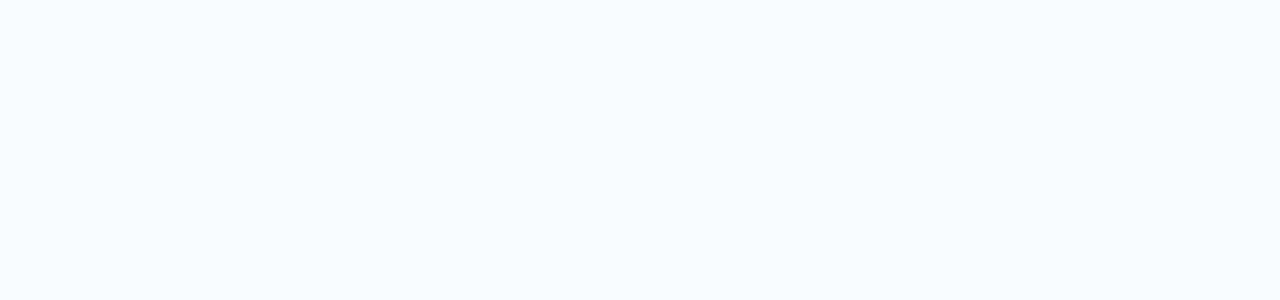
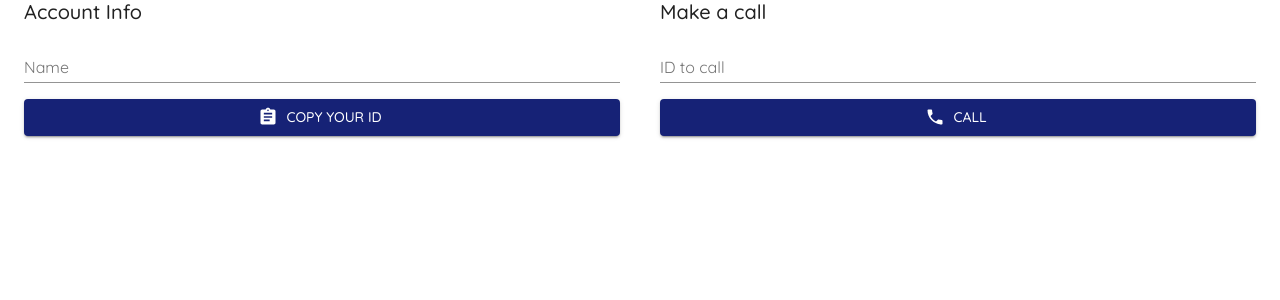
Before and after one commit to ursac-online/ursaconline, a React (Create React App) app: page /videoApp in a window 1280 px wide. Before the commit this address had no page. Shown: the top 300 px of the page. Built offline with nearby package versions, Linux system fonts and the light colour scheme; no server answers.

Commit message:
committed with heroku server

```diff
--- a/package.json
+++ b/package.json
@@ -1,6 +1,6 @@
 {
   "homepage": "http://ursac-online.github.io/",
-  "name": "project-lms",
+  "name": "ursaconline",
   "version": "0.1.0",
   "private": true,
   "dependencies": {
@@ -14,13 +14,17 @@
     "firebase": "^9.9.1",
     "formik": "^2.2.9",
     "js-cookie": "^3.0.1",
+    "peerjs": "^1.4.7",
     "react": "^18.1.0",
+    "react-copy-to-clipboard": "^5.1.0",
     "react-dom": "^18.1.0",
     "react-router-dom": "^6.3.0",
     "react-scripts": "5.0.1",
     "react-table": "^7.8.0",
     "react-webcam": "^7.0.1",
     "react-yup": "^1.24.1",
+    "simple-peer": "^9.11.1",
+    "socket.io-client": "^4.5.3",
     "web-vitals": "^2.1.4",
     "yup": "^0.32.11"
   },
--- a/src/App.js
+++ b/src/App.js
@@ -14,7 +14,7 @@ import TeacherFeed from './pages/TeacherFeed';
 
 import StudentLayout from './components/StudentLayout';
 import Quiz from './pages/Quiz';
-import VideoStream from './components/VideoStream';
+import VideoApp from './components/VideoApp';
 
 import BasicTable from './components/test/BasicTable';
 import CreateClassroom from './pages/CreateClassroom';
@@ -124,7 +124,7 @@ function App() {
 
           <Route path='/quiz' element={<Quiz />} />
 
-          <Route path='/videoStream' element={<VideoStream />} />
+          <Route path='/videoApp' element={<VideoApp />} />
 
           <Route path='/basicTable' element={<BasicTable />} />
 
--- /dev/null
+++ b/src/Context.js
@@ -0,0 +1,104 @@
+import React, { createContext, useState, useRef, useEffect } from 'react';
+import { io } from 'socket.io-client';
+import Peer from 'simple-peer';
+
+const Context = createContext();
+
+// const socket = io('http://localhost:5000');
+const socket = io('https://ursac-online.herokuapp.com');
+
+const ContextProvider = ({ children }) => {
+  const [callAccepted, setCallAccepted] = useState(false);
+  const [callEnded, setCallEnded] = useState(false);
+  const [stream, setStream] = useState();
+  const [name, setName] = useState('');
+  const [call, setCall] = useState({});
+  const [me, setMe] = useState('');
+
+  const myVideo = useRef();
+  const userVideo = useRef();
+  const connectionRef = useRef();
+
+  useEffect(() => {
+    navigator.mediaDevices.getUserMedia({ video: true, audio: true })
+      .then((currentStream) => {
+        setStream(currentStream);
+
+        myVideo.current.srcObject = currentStream;
+      });
+
+    socket.on('me', (id) => setMe(id));
+
+    socket.on('callUser', ({ from, name: callerName, signal }) => {
+      setCall({ isReceivingCall: true, from, name: callerName, signal });
+    });
+  }, []);
+
+  const answerCall = () => {
+    setCallAccepted(true);
+
+    const peer = new Peer({ initiator: false, trickle: false, stream });
+
+    peer.on('signal', (data) => {
+      socket.emit('answerCall', { signal: data, to: call.from });
+    });
+
+    peer.on('stream', (currentStream) => {
+      userVideo.current.srcObject = currentStream;
+    });
+
+    peer.signal(call.signal);
+
+    connectionRef.current = peer;
+  };
+
+  const callUser = (id) => {
+    const peer = new Peer({ initiator: true, trickle: false, stream });
+
+    peer.on('signal', (data) => {
+      socket.emit('callUser', { userToCall: id, signalData: data, from: me, name });
+    });
+
+    peer.on('stream', (currentStream) => {
+      userVideo.current.srcObject = currentStream;
+    });
+
+    socket.on('callAccepted', (signal) => {
+      setCallAccepted(true);
+
+      peer.signal(signal);
+    });
+
+    connectionRef.current = peer;
+  };
+
+  const leaveCall = () => {
+    setCallEnded(true);
+
+    connectionRef.current.destroy();
+
+    window.location.reload();
+  };
+
+  return (
+    <Context.Provider value={{
+      call,
+      callAccepted,
+      myVideo,
+      userVideo,
+      stream,
+      name,
+      setName,
+      callEnded,
+      me,
+      callUser,
+      leaveCall,
+      answerCall,
+    }}
+    >
+      {children}
+    </Context.Provider>
+  );
+};
+
+export { ContextProvider, Context };
--- /dev/null
+++ b/src/components/Notification.js
@@ -0,0 +1,23 @@
+import React, { useContext } from 'react';
+import { Button } from '@material-ui/core';
+
+import { Context } from '../Context';
+
+const Notifications = () => {
+  const { answerCall, call, callAccepted } = useContext(Context);
+
+  return (
+    <>
+      {call.isReceivingCall && !callAccepted && (
+        <div>
+          <h1>{call.name} is calling...</h1>
+          <Button variant="contained" color="primary" onClick={answerCall}>
+            Answer
+          </Button>
+        </div>
+      )}
+    </>
+  );
+};
+
+export default Notifications;
--- /dev/null
+++ b/src/components/Sidebar.js
@@ -0,0 +1,63 @@
+import React, { useState, useContext } from 'react';
+import { Button, TextField, Grid, Typography, Container, Paper, Box } from '@material-ui/core';
+import { CopyToClipboard } from 'react-copy-to-clipboard';
+import { Assignment, Phone, PhoneDisabled } from '@material-ui/icons';
+import { makeStyles } from '@material-ui/core/styles';
+
+import { Context } from '../Context';
+
+const useStyles = makeStyles((theme) => ({
+  margin: {
+    marginTop: theme.spacing(2),
+  }
+}));
+
+const Sidebar = ({ children }) => {
+  const { me, callAccepted, name, setName, callEnded, leaveCall, callUser } = useContext(Context);
+  const [idToCall, setIdToCall] = useState('');
+  const classes = useStyles();
+
+  return (
+    <Box>
+      <form noValidate autoComplete="off">
+        <Grid container spacing={5} className={classes.gridContainer}>
+          <Grid item xs={12} md={6}>
+            <Typography gutterBottom variant="h6">Account Info</Typography>
+            <TextField label="Name" value={name} onChange={(e) => setName(e.target.value)} fullWidth />
+
+
+            <Box mt={2}>
+              <CopyToClipboard text={me}>
+                <Button variant="contained" color="secondary" fullWidth startIcon={<Assignment fontSize="large" />}>
+                  Copy Your ID
+                </Button>
+              </CopyToClipboard>
+            </Box>
+
+
+          </Grid>
+          <Grid item xs={12} md={6}>
+            <Typography gutterBottom variant="h6">Make a call</Typography>
+            <TextField label="ID to call" value={idToCall} onChange={(e) => setIdToCall(e.target.value)} fullWidth />
+
+            <Box mt={2}>
+              {callAccepted && !callEnded ? (
+                <Button variant="contained"  startIcon={<PhoneDisabled fontSize="large" />} fullWidth onClick={leaveCall}>
+                  Hang Up
+                </Button>
+              ) : (
+                <Button variant="contained" color="secondary" startIcon={<Phone fontSize="large" />} fullWidth onClick={() => callUser(idToCall)}>
+                  Call
+                </Button>
+              )}
+            </Box>
+
+          </Grid>
+        </Grid>
+      </form>
+      {children}
+    </Box>
+  );
+};
+
+export default Sidebar;
--- /dev/null
+++ b/src/components/VideoApp.js
@@ -0,0 +1,33 @@
+import React from 'react';
+import { Typography, AppBar, Dialog, Container, Box } from '@material-ui/core';
+import { makeStyles } from '@material-ui/core/styles';
+
+import VideoStream from './VideoStream';
+import Sidebar from './Sidebar';
+import Notifications from './Notification';
+
+const useStyles = makeStyles((theme) => ({
+  appBar: {
+    backgroundColor: 'red'
+  }
+}));
+
+const VideoApp = () => {
+  const classes = useStyles();
+
+  return (
+    <Dialog open={true} className={classes.appBar} fullScreen>
+      <Container>
+        <Box mt={7}>
+          <VideoStream />
+          <Sidebar>
+            <Notifications />
+          </Sidebar>
+        </Box>
+      </Container>
+
+    </Dialog>
+  );
+};
+
+export default VideoApp;
--- a/src/components/VideoStream.js
+++ b/src/components/VideoStream.js
@@ -1,53 +1,55 @@
-import { Button, Container, Grid, makeStyles, Paper } from '@material-ui/core'
-import { React, useRef, useState } from 'react'
-import Webcam from 'react-webcam'
+import React, { useContext } from 'react';
+import { Grid, Typography, Paper, makeStyles, Dialog, Box } from '@material-ui/core';
 
-const videoConstraints = {
-    width: 1280,
-    height: 720,
-    facingMode: "user"
+import { Context } from '../Context';
+
+const useStyles = makeStyles((theme) => ({
+  video: {
+    width: '100%',
+    [theme.breakpoints.down('xs')]: {
+      width: '300px',
+    },
+  },
+  container: {
+    width: '100%',
+    maxWidth: '1400px',
+    boxShadow: theme.shadows[5]
+  },
+  gridContainer: {
+    justifyContent: 'center',
+    [theme.breakpoints.down('xs')]: {
+      flexDirection: 'column',
+    },
+  },
+  paper: {
+    padding: '10px'
+  },
+}));
+
+const VideoStream = () => {
+  const { name, callAccepted, myVideo, userVideo, callEnded, stream, call } = useContext(Context);
+  const classes = useStyles();
+
+  return (
+    <Grid container justifyContent='center' spacing={10}>
+      {stream && (
+        <Box mb={5} mt={2} p={5} className={classes.container}>
+          <Grid item xs={12}>
+              <Typography variant="h5" gutterBottom>{name || 'Phil Cajurao'}</Typography>
+              <video playsInline muted ref={myVideo} autoPlay className={classes.video} />
+          </Grid>
+        </Box>
+      )}
+      {callAccepted && !callEnded && (
+        <Box mb={5} p={5} className={classes.container}>
+          <Grid item xs={12}>
+              <Typography variant="h5" gutterBottom>{call.name || 'Phil Cajurao'}</Typography>
+              <video playsInline muted ref={userVideo} autoPlay className={classes.video} />
+          </Grid>
+        </Box>
+      )}
+    </Grid>
+  );
 };
 
-const useStyle = makeStyles(theme => {
-    return {
-        paper: {
-            padding: '20px'
-        }
-    }
-})
-
-export default function VideoStream() {
-    const classes = useStyle()
-    const webref = useRef(true)
-    const [showImage, setShowImage] = useState(null)
-    const handleSnap = () => {
-       let img = webref.current.getScreenShot()
-       setShowImage(img)
-    }
-    return (
-        <div>
-            <Container>
-            <Paper className={classes.paper} elevation={2}>
-                <Container>
-                    <Grid container justifyContent='center' alignContent='center' alignItems='center'>
-                        <Grid item>
-                            <Container>
-                <Webcam
-
-                    audio={false}
-                    height='auto'
-                    screenshotFormat="image/jpeg"
-                    width={450}
-                    videoConstraints={videoConstraints} />
-                    </Container>
-                <Button onClick={handleSnap} variant='contained'color='secondary' fullWidth >Snap</Button>
-
-                <img src={showImage} alt="" />
-                </Grid>
-                </Grid>
-                </Container>
-            </Paper>
-            </Container>
-        </div>
-    )
-}
+export default VideoStream;
--- a/src/index.js
+++ b/src/index.js
@@ -1,10 +1,14 @@
 import React from 'react';
 import ReactDOM from 'react-dom/client';
+
 import './index.css';
 import App from './App';
+import { ContextProvider } from './Context';
 
 const root = ReactDOM.createRoot(document.getElementById('root'));
 root.render(
+    <ContextProvider>
     <App />
+  </ContextProvider>
 
 );
```
Also changed, not shown: src/pages/StudentFeed.js (+58 -10 lines), 8 other files (tests, documents, lock files or other folders).
